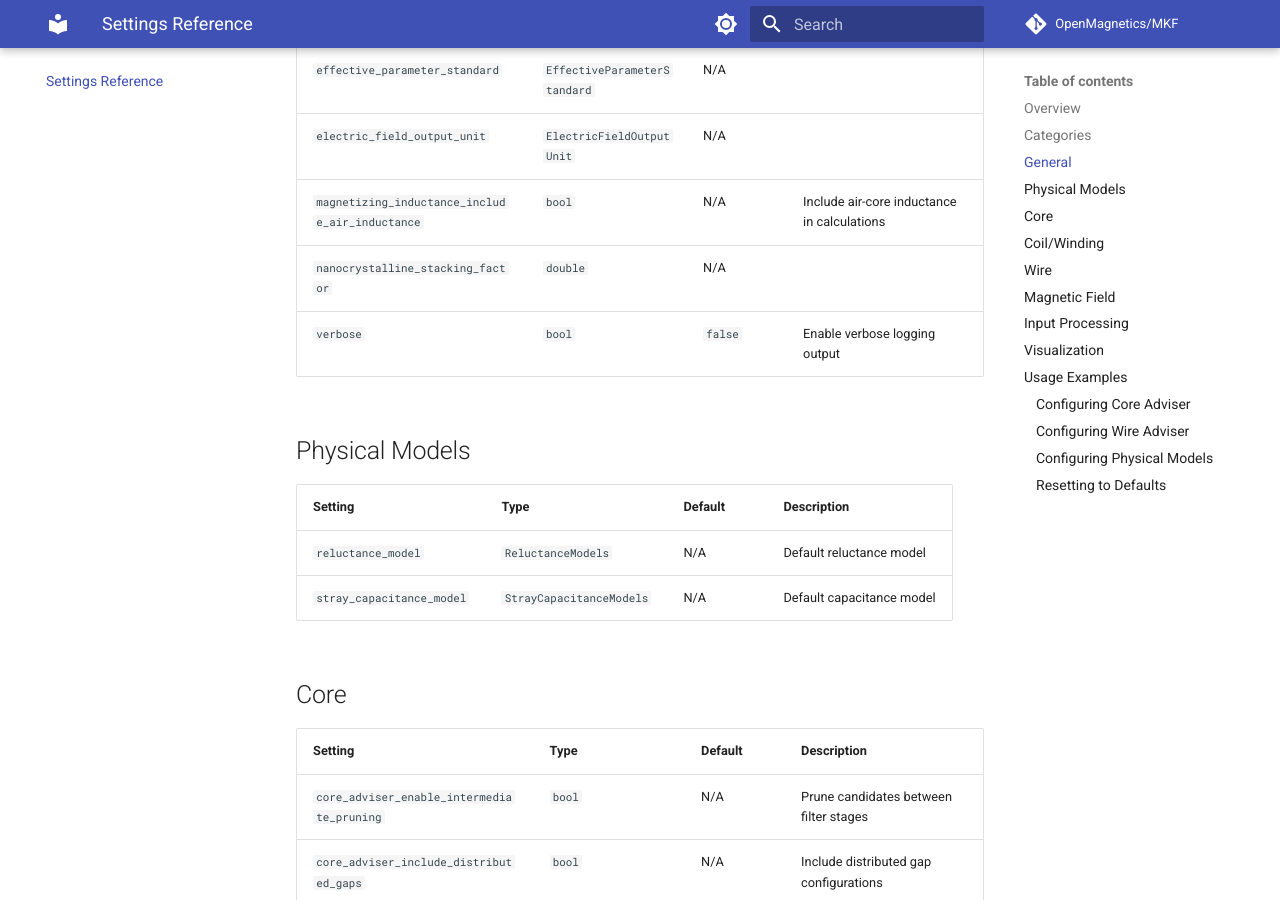
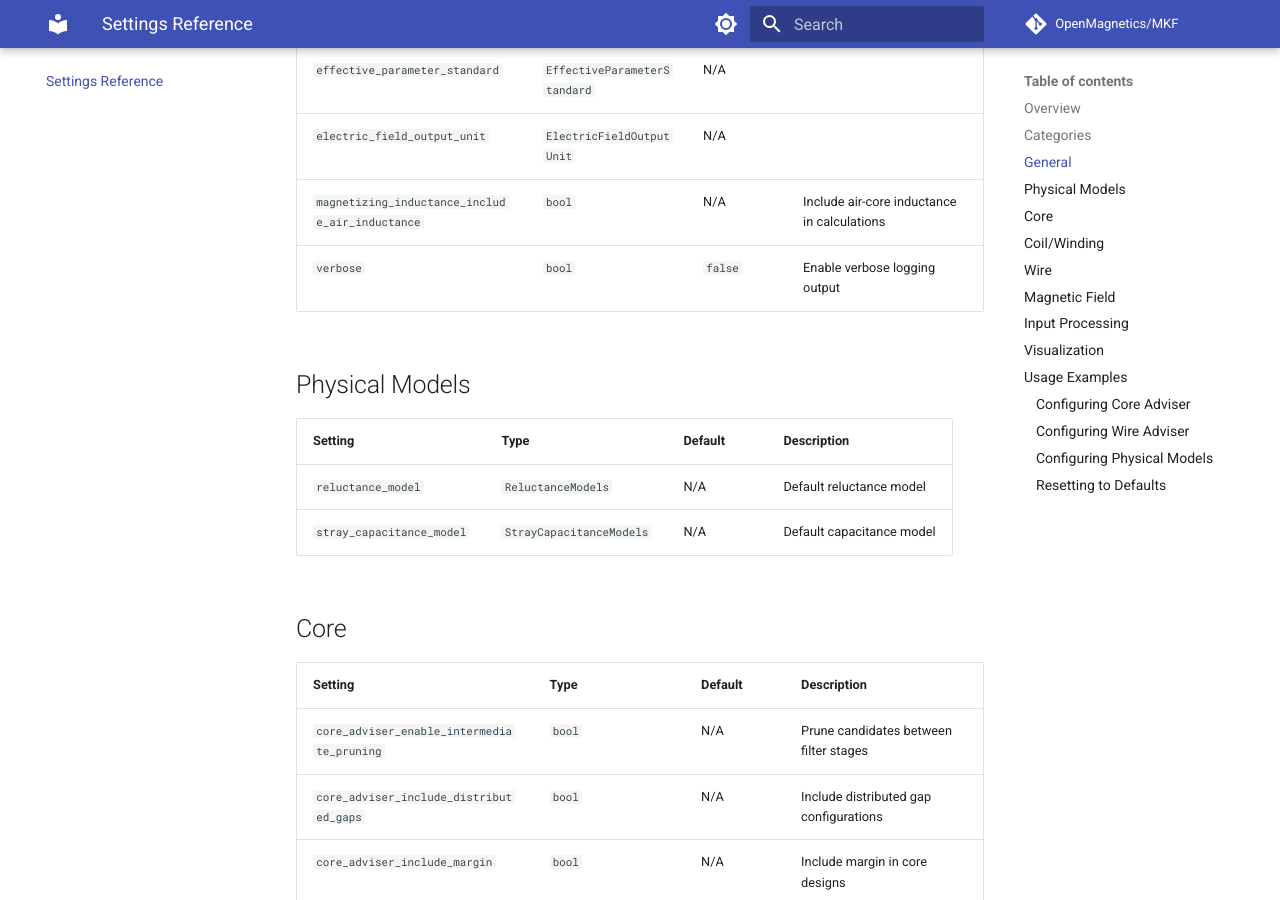
Before and after one commit to OpenMagnetics/MKF, an MkDocs documentation site: the page built from docs/settings/reference.md, in a window 1280 px wide and 900 px high, scrolled down 1073 px. Built offline with MkDocs 1.6.1 and Material for MkDocs 9.7.7, drawn with Linux system fonts in a browser that asks for light colours; comment, search, counter and statistics services are not loaded.

Commit message:
docs(settings): drop nanocrystalline_stacking_factor from the reference (ABT #2234)
Co-Authored-By: Claude Opus 5.5 <noreply@anthropic.com>

```diff
--- a/docs/settings/reference.md
+++ b/docs/settings/reference.md
@@ -35,7 +35,6 @@ settings.set_reluctance_model(OpenMagnetics::ReluctanceModels::ZHANG);
 | `effective_parameter_standard` | `EffectiveParameterStandard` | N/A |  |
 | `electric_field_output_unit` | `ElectricFieldOutputUnit` | N/A |  |
 | `magnetizing_inductance_include_air_inductance` | `bool` | N/A | Include air-core inductance in calculations |
-| `nanocrystalline_stacking_factor` | `double` | N/A |  |
 | `verbose` | `bool` | `false` | Enable verbose logging output |
 
 ## Physical Models
```
